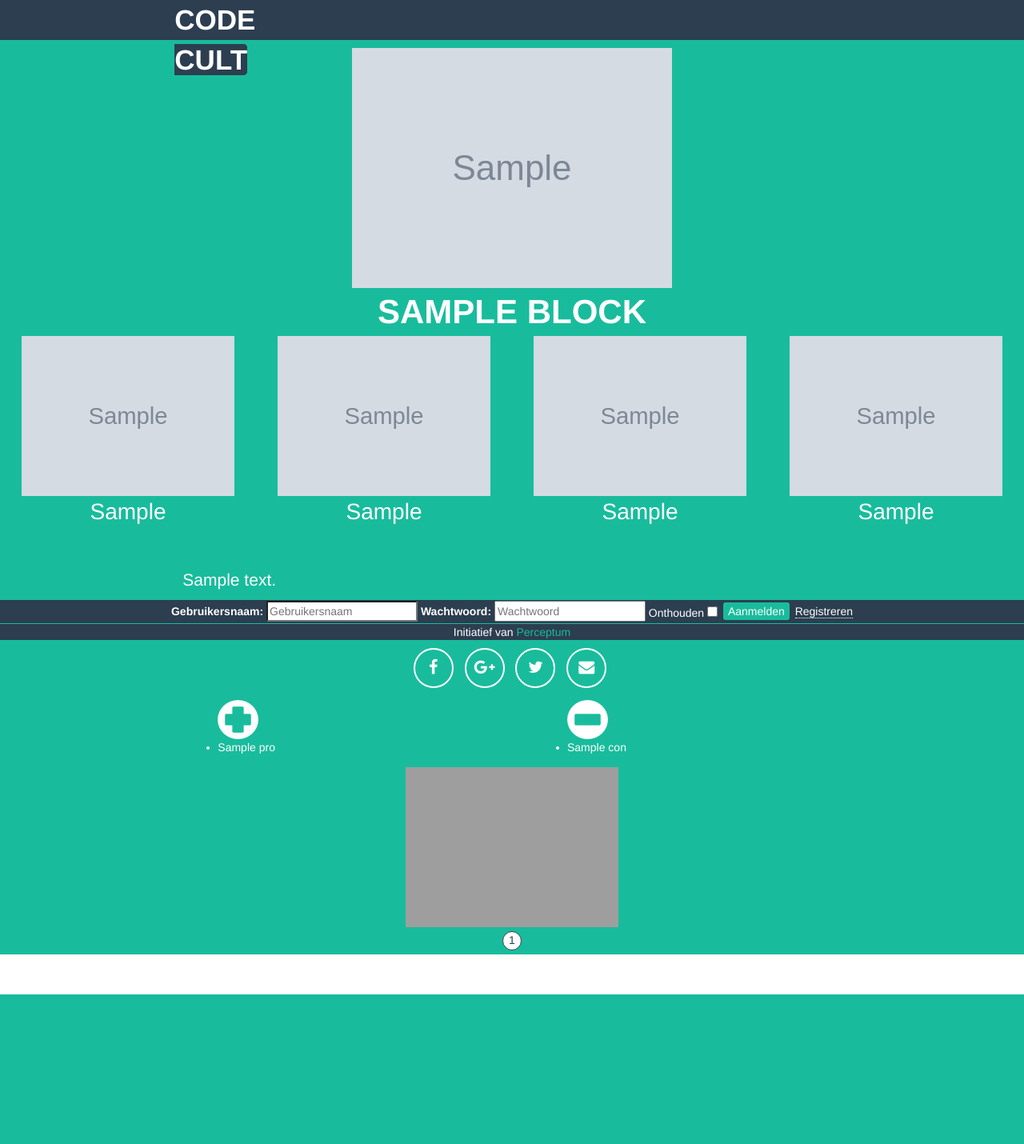
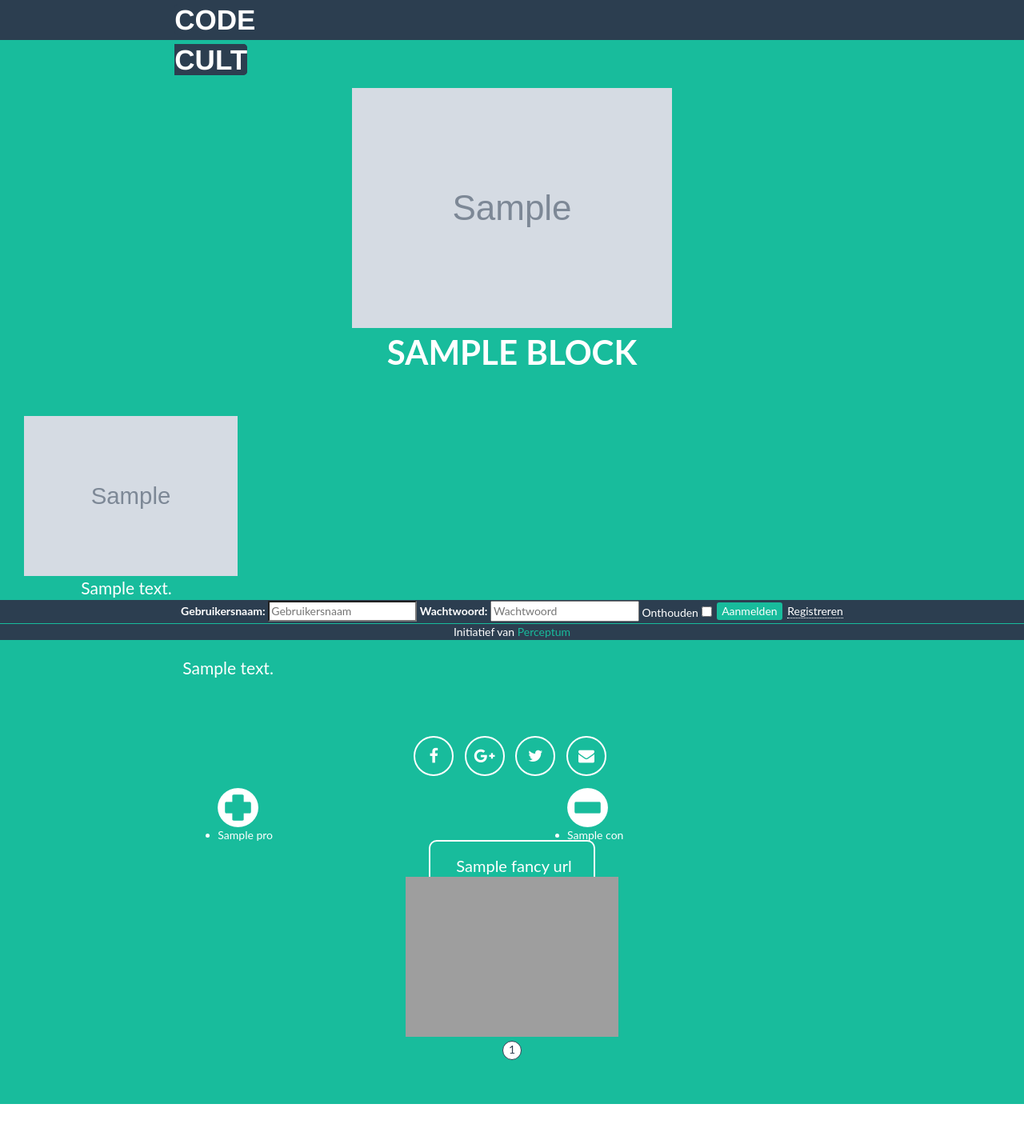
Before and after one commit to ElisevanderPol/django_codecult, a Django app: template django_codecult/templates/page.html in a window 1280 px wide. Shown: the whole page at 80% size. Before the commit the page ends 1243 px from the top, so only its background shows below. Run offline with Django 3.2, Linux system fonts and the light colour scheme; the template is opened without the code that fills it: most values are stand-ins (such as "Sample title", 1, 10 or a date in 2020); grey boxes marked "Sample" are stand-in pictures; data that the repository does not hold is empty; parts of the project's set-up code (start-up, migrations or seed data) failed here and were passed over; some libraries are stand-ins or nearby versions; grey boxes are pictures that could not be loaded.

Commit message:
Made image teasers and sliders more general; fixed loads of css; created special object for fancy urls that can use font awesome for decoration; created possibility of adding multiple fancy urls to one block

```diff
--- a/django_codecult/admin.py
+++ b/django_codecult/admin.py
@@ -20,3 +20,5 @@ admin.site.register(Contactbuttons)
 admin.site.register(UserProfile)
 admin.site.register(Language)
 admin.site.register(ImageTeaser)
+admin.site.register(FancyUrl)
+admin.site.register(TeaserImage)
--- a/django_codecult/static/css/custom.css
+++ b/django_codecult/static/css/custom.css
@@ -1,3 +1,4 @@
+
 button.in-content {
 	background-color: #18bc9c;
 	border-radius:3px;
@@ -41,7 +42,8 @@ a.in-content:hover {
 }
 
 .image-teaser {
-	font-size: 2em;
+	font-size: 1.5em;
+	max-width: 100%;
 }
 
 .pl {
@@ -82,6 +84,8 @@ a.in-content:hover {
 .block {
 	text-align: center;
 	word-wrap: break-word;
+	padding-bottom: 50px;
+	padding-top: 50px;
 }
 
 /* Styling for first block type */
@@ -100,12 +104,44 @@ a.in-content:hover {
 	padding-bottom:30px;
 }
 
+.fancy-url {
+	background-color: inherit;
+	color: inherit;
+	font-size: 20px;
+	border: 2px solid currentColor;
+	border-radius: 10px;
+	padding:18px 27px;
+	line-height: 1.33;
+}
+
+.fancy-url.one:hover{
+	text-decoration: none;
+	background-color: #ffffff;
+	color:#18bc9c;
+	transition: all .3s ease-in-out;
+}
+
+.fancy-url.two:hover{
+	text-decoration: none;
+	background-color: #2c3e50;
+	color:#ffffff;
+	transition: all .3s ease-in-out;
+}
+
+.image-teaser-block {
+	margin: 20px 30px;
+	display:inline;
+	float:left;
+	max-width: 20%;
+}
+
 /* Styling of title for custom page block */
 .block-title {
 	font-size: 300%;
 	font-weight: bold;
 	text-align: center;
 	text-transform: uppercase;
+	margin-bottom: 30px
 }
 
 .dark-blue {
@@ -190,6 +226,7 @@ a.in-content:hover {
 body, .main {
 	/*font-family: "Lato", "Helvetica Neue", Helvetica,Arial,sans-serif;*/
 	color: #2c3e50;
+	font-family: "Lato","Helvetica Neue",Helvetica,Arial,sans-serif;
 }
 
 /* Styling for navigation buttons */
@@ -385,6 +422,7 @@ input[type="text"], input[type="password"], textarea, select {
 	background-color: #ffffff;
 }
 
+
 .center{
 	text-align: center;
 }
--- a/django_codecult/templates/page.html
+++ b/django_codecult/templates/page.html
@@ -33,22 +33,12 @@
 		<!-- if there is an image teaser -->
 		{% if block.image_teaser %}
 			<div class="row">
-				<div class="col-lg-3">
-					<img src="{{ block.image_teaser.first_image}}" class="img-responsive-small">
-					<div class="image-teaser">{{ block.image_teaser.first_teaser }}</div>
+				{% for image in block.image_teaser.get_teaser_images %}
+				<div class="image-teaser-block">
+					<img src="{{ image.image_url }}" class="img-responsive-small">
+					<div class="image-teaser">{{ image.teaser_text }}</div>
 				</div>
-				<div class="col-lg-3">
-					<img src="{{ block.image_teaser.second_image}}" class="img-responsive-small">
-					<div class="image-teaser">{{ block.image_teaser.second_teaser }}</div>
-				</div>
-				<div class="col-lg-3">
-					<img src="{{ block.image_teaser.third_image}}" class="img-responsive-small">
-					<div class="image-teaser">{{ block.image_teaser.third_teaser }}</div>
-				</div>
-				<div class="col-lg-3">
-					<img src="{{ block.image_teaser.fourth_image}}" class="img-responsive-small">
-					<div class="image-teaser">{{ block.image_teaser.fourth_teaser }}</div>
-				</div>
+				{% endfor %}
 			</div>
 		{% endif %}
 
@@ -108,6 +98,30 @@
 			</div>
 		{% endif %}
 
+		{% if block.fancy_url %}
+		{% if forloop.counter0|divisibleby:"2" %}
+		<div class = "row">
+			<div class="col-lg-2"></div>
+
+			<div class="col-lg-8">
+				{% for fancy_url in block.get_fancy_urls %}
+				<a href="{{fancy_url.url_string}}" class="fancy-url one"><i class="fa {{fancy_url.font_awesome_id}}"></i> {{fancy_url.name}}</a>
+				{% endfor %}
+				</div>
+			<div class="col-lg-2"></div>
+		</div>
+		{% else %}
+		<div class = "row">
+			<div class="col-lg-2"></div>
+			<div class="col-lg-8">
+				{% for fancy_url in block.get_fancy_urls %}
+				<a href="{{fancy_url.url_string}}" class="fancy-url two"><i class="fa {{fancy_url.font_awesome_id}}"></i> {{fancy_url.name}}</a>
+				{% endfor %}
+				</div>
+			<div class="col-lg-2"></div>
+		</div>
+		{% endif %}
+		{% endif %}
 		<!-- If there is an image slider -->
 		{% if block.image_slider %}
 			<!-- Visible image -->
```
Also changed, not shown: django_codecult/models.py (+40 -11 lines), django_codecult/templates/index.html (+33 -15 lines).
